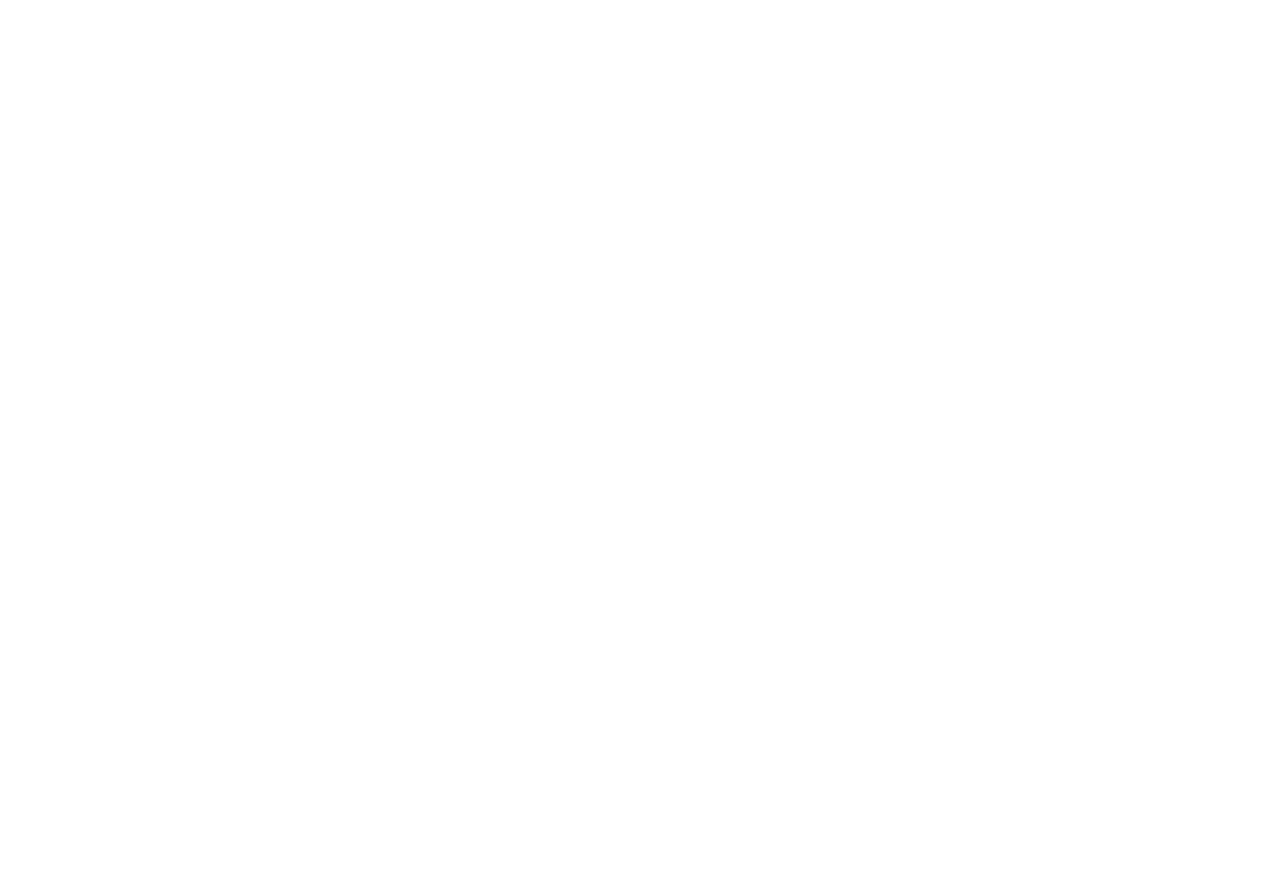
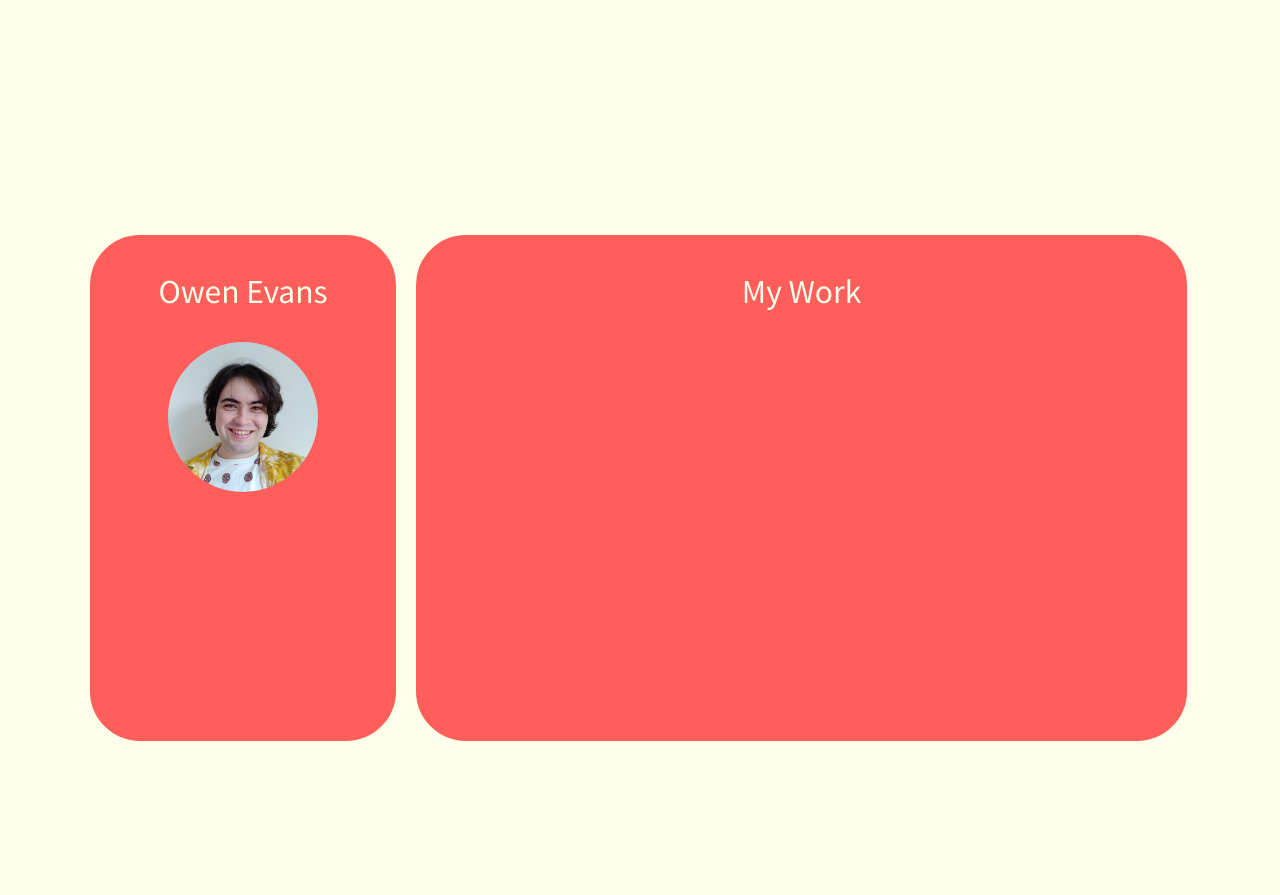
Before and after one commit to OwenEDev/Portfolio-Website, a Flask app: page /my_work in a window 1280 px wide. Before the commit the page is empty. Before the commit the page ends 800 px from the top, so only its background shows below. Run offline with Flask 2, Linux system fonts and the light colour scheme.

Commit message:
added some page 2 features

```diff
--- /dev/null
+++ b/static/styles/page_2.css
@@ -0,0 +1,61 @@
+@import url('https://fonts.googleapis.com/css2?family=Noto+Sans+JP&display=swap');
+
+body {
+    padding: 40px;
+    background-color: #FFFFEA;
+    margin: 0;
+    overflow: scroll;
+    height: 100%;
+}
+
+p {
+    font-family: 'Noto Sans JP', sans-serif;
+    font-size: 30px;
+    color: #FFFFEA;
+    text-align: center;
+}
+
+.container {
+    padding: 20px;
+    width: 1100px;
+    height: 700px;
+    display: block;
+    margin: auto;
+    margin-top: 75px;
+}
+
+.block_1 {
+    border: 3px solid #FF5E5B;
+    background-color: #FF5E5B;
+    width: 300px;
+    height: 500px;
+    margin-top: 100px;
+    float: left;
+    border-radius: 50px;
+}
+
+.block_1:hover {
+    transform: scale(1.01);
+}
+
+.img_me {
+    border-radius: 50%;
+    width: 150px;
+    height: 150px;
+    margin-left: 75px;
+}
+
+.block_2:hover {
+    transform: scale(1.01);
+}
+
+.block_2 {
+    border: 3px solid #FF5E5B;
+    background-color: #FF5E5B;
+    width: 765px;
+    height: 500px;
+    margin-top: 100px;
+    margin-left: 20px;
+    float: left;
+    border-radius: 50px;
+}
--- a/templates/page_1.html
+++ b/templates/page_1.html
@@ -15,7 +15,7 @@
     </div>
 
     <div class=intro_image>
-        <img class=me_img src="static\meNew.jpg" alt="My Selfie">
+        <img class=me_img src="static\meNew.jpg" alt="My Selfie!">
     </div>
 
     <div class=work_button style="text-align: center;">
--- a/templates/page_2.html
+++ b/templates/page_2.html
@@ -1,15 +1,40 @@
 <!DOCTYPE html>
 <html>
+
+    <head>
+        <title>Owen Evans - Junior Developer</title>
+        <link rel="stylesheet" href="static/styles/page_2.css" type="text/css"/>
+
+    </head>
+
+    <body>
+
+        <div class=container>
+
+
+            <div class=block_1>
+
+                <p>Owen Evans</p>
+
+                <img class=img_me src="static\meNew.jpg" alt="Selfie!">
+
+            </div>
+
+            <div class=block_2>
+
+                <p>My Work</p>
+
+            </div>
+
+
+
+        </div>
 
 
 
 
 
 
-
-
-
-
-
+    </body>
 
 </html>
```
